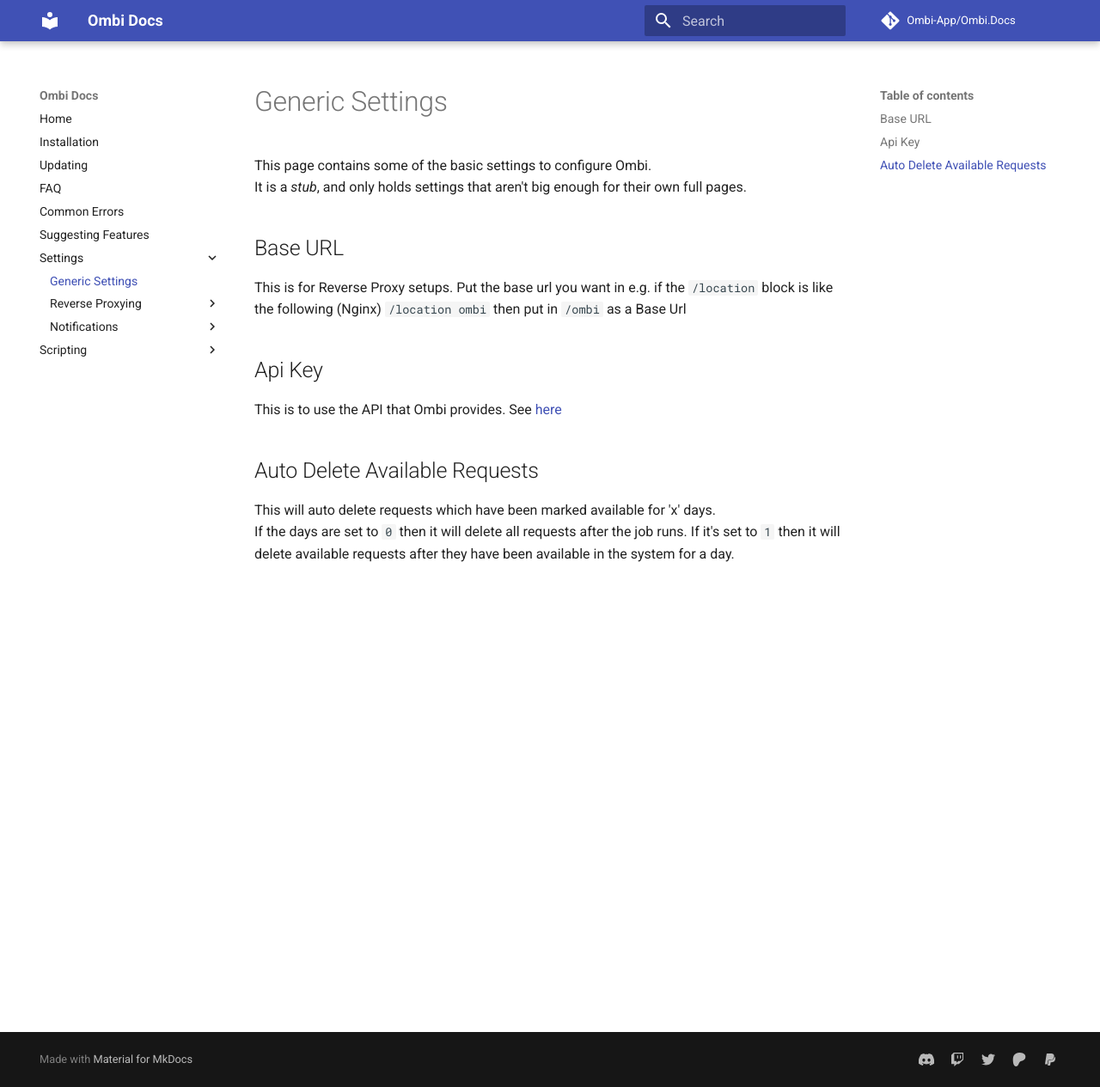
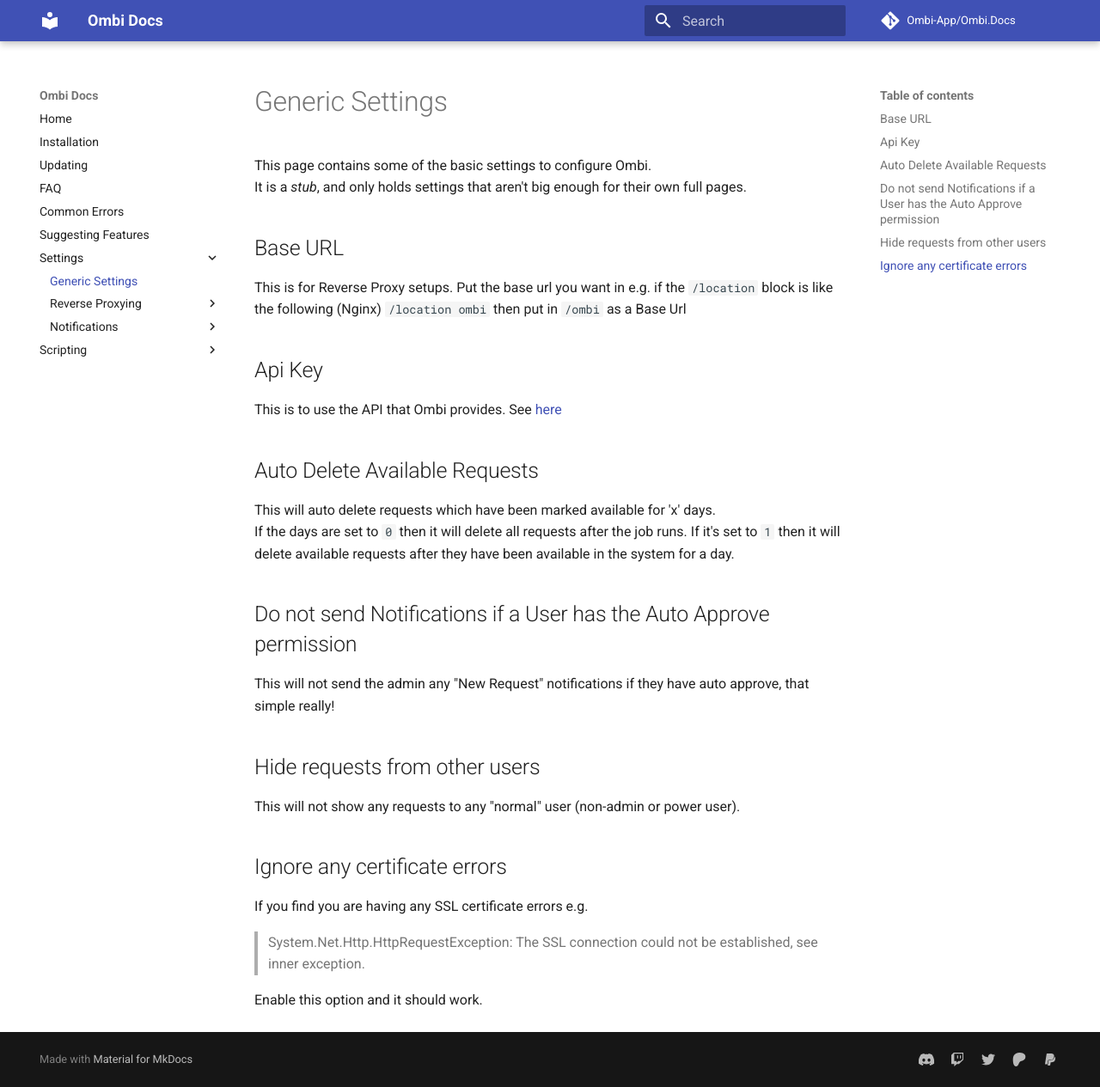
Before and after one commit to Ombi-app/Ombi.Docs, an MkDocs documentation site: the page built from docs/settings/ombi-settings.md, in a window 1280 px wide and 1265 px high. Shown: the whole window at 86% size. Built offline with MkDocs 1.6.1 and Material for MkDocs 9.7.7, drawn with Linux system fonts in a browser that asks for light colours; comment, search, counter and statistics services are not loaded.

Commit message:
Update ombi-settings.md
Added some more information in the settings

```diff
--- a/docs/settings/ombi-settings.md
+++ b/docs/settings/ombi-settings.md
@@ -15,3 +15,18 @@
 
 This will auto delete requests which have been marked available for 'x' days.
 If the days are set to `0` then it will delete all requests after the job runs. If it's set to `1` then it will delete available requests after they have been available in the system for a day.
+
+## Do not send Notifications if a User has the Auto Approve permission
+
+This will not send the admin any "New Request" notifications if they have auto approve, that simple really!
+
+## Hide requests from other users
+
+This will not show any requests to any "normal" user (non-admin or power user).
+
+## Ignore any certificate errors
+
+If you find you are having any SSL certificate errors e.g.
+> System.Net.Http.HttpRequestException: The SSL connection could not be established, see inner exception.
+
+Enable this option and it should work.
```
